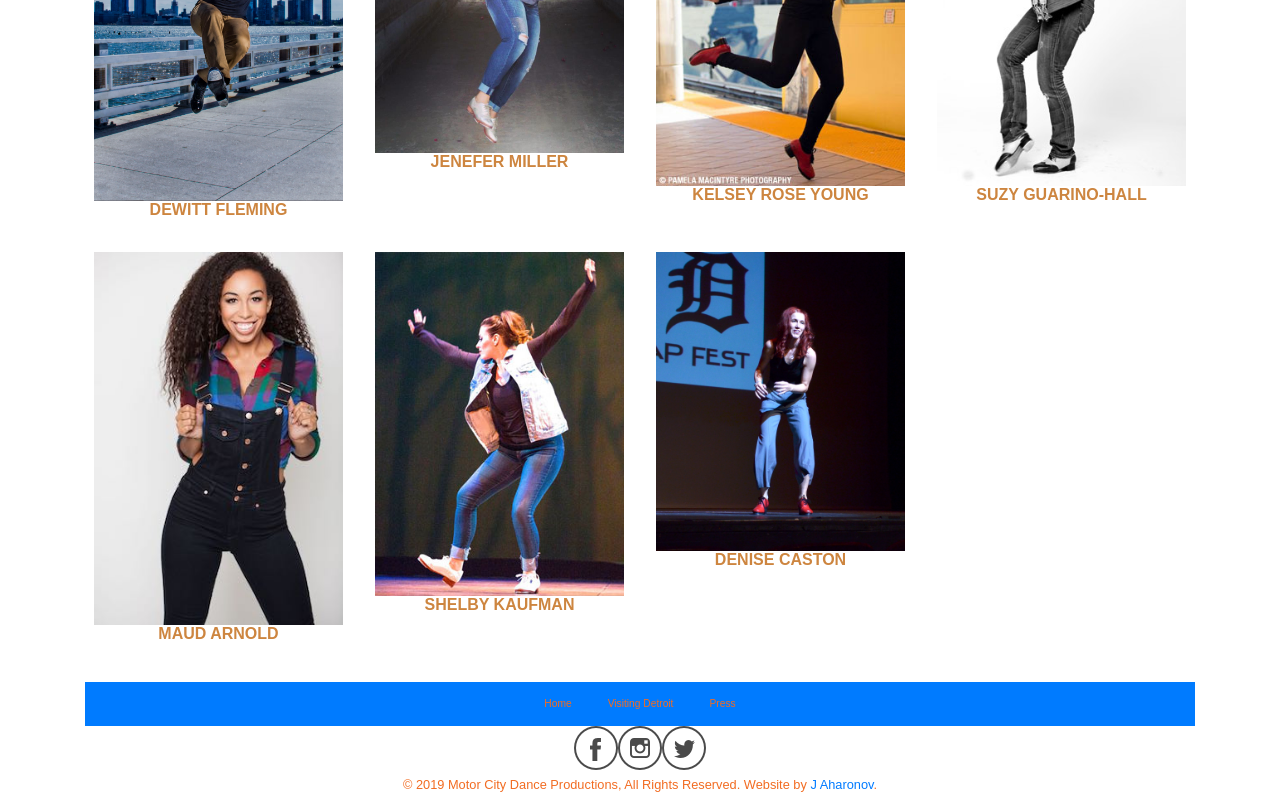
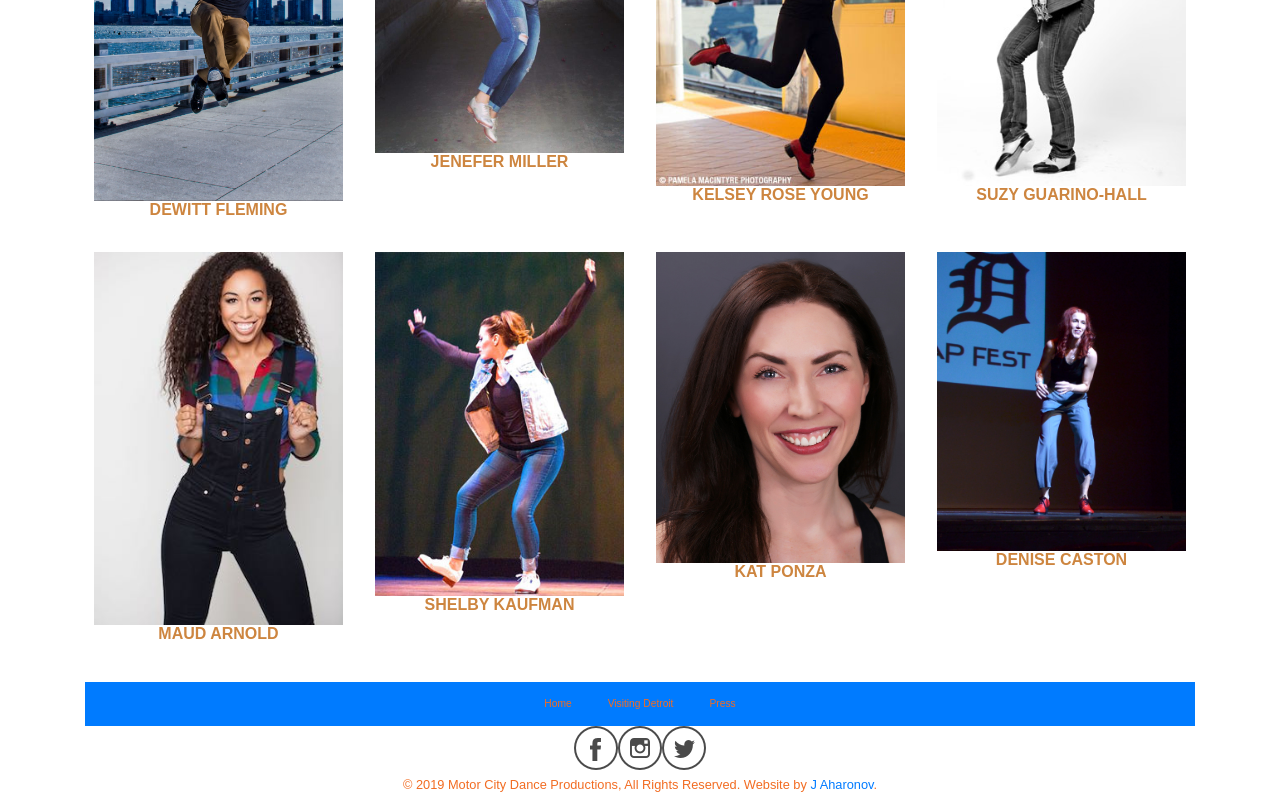
Before and after one commit to jaharonov/new-motor-city-tap-fest, a Vue app: page /#/faculty in a window 1280 px wide. Shown: the part 896-1696 px from the top of the page. Built offline with nearby package versions, Linux system fonts and the light colour scheme; a web font is replaced by a local one.

Commit message:
added kat to bios

```diff
--- a/src/components/Faculty.vue
+++ b/src/components/Faculty.vue
@@ -265,6 +265,13 @@ performers in the industry today.</p>`
           <p>Shelby has made television appearances tapping on both Sesame Street and The Steve Harvey Show. Other notable venues include the Apollo Theatre, Lincoln Center, Jacob's Pillow, Symphony Space, The George
           Street Playhouse, The Duke Ellington Theatre, and Detroit Orchestra Hall.</p>`
         },
+        { name: 'Kat Ponza',
+          id: 'kat_ponza',
+          src: './static/faculty_kat-ponza.jpeg',
+          alt: 'Photo of Kat Ponza',
+          bio: `<p>Kat Ponza is originally from Sydney, Australia. Over the past 20 years, she has worked extensively throughout the US, Canada & Australia as a Performer, Instructor and Choreographer. Featured in performances at Las Vegas Hilton, Caesar's Palace, Sydney Opera House, Sydney Entertainment Centre, Australian Parliament House, Birdland Jazz Club and more, Kat also has performed frequently at the Big Apple Tap Festival, Tap City - The NYC Tap Festival, Tradition in Tap, Stamp-ede, Choreographers' Canvas, Choreographers’ Forum, The Ziegfeld Society NYC, and was featured in “Jubilee!” at Bally’s Las Vegas. Kat served as Assistant to the wonderful Germaine Salsberg, and is a Founding Member of Salsberg’s Tap Dance Company "Les Femmes".</p>
+<p>Based in New York City, Kat teaches on the Faculty of Broadway Dance Center, STEPS on Broadway, and Shuffles Broadway Tap & Musical School, NYC, and tap dance master classes and workshops throughout the U.S. and abroad.</p>`
+        },
         { name: 'Denise Caston',
           id: 'denise_caston',
           src: './static/faculty_denise-caston.jpg',
```
Also changed, not shown: static/faculty_kat-ponza.jpeg (added).
